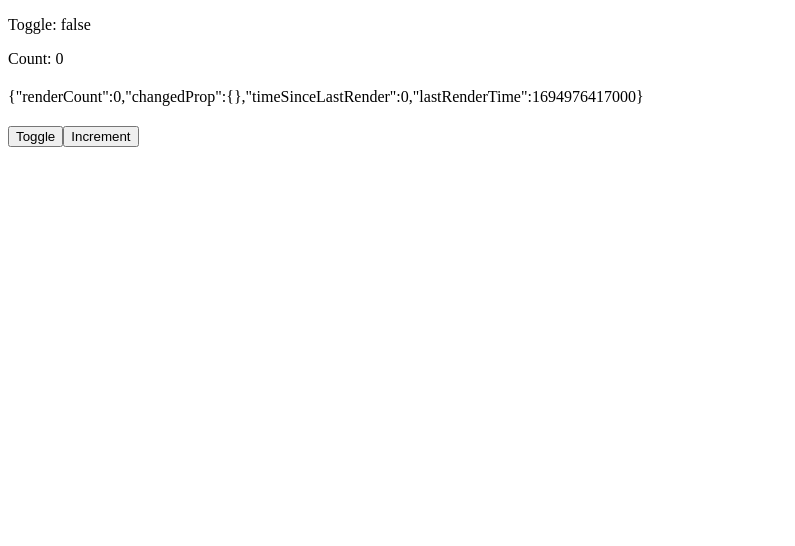
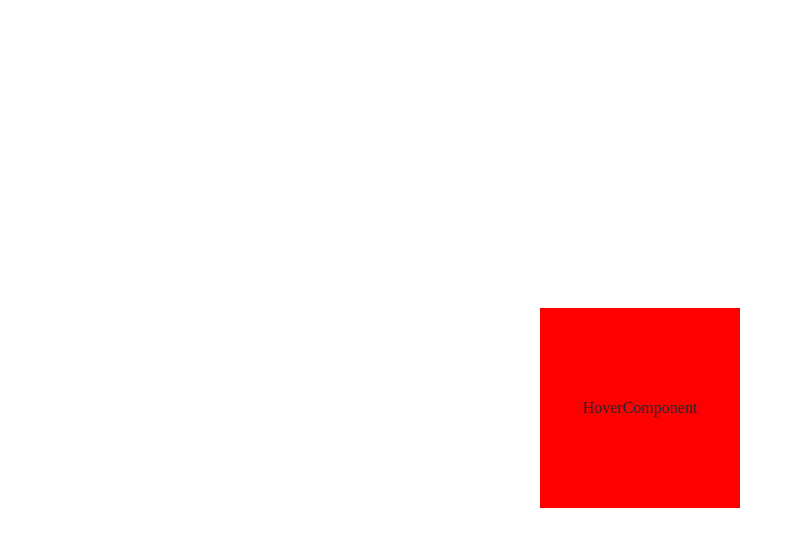
Before and after one commit to MOHI-UDDIN-AKBAR/React-Custom-Hooks, a React (Create React App) app: page / in a window 1280 px wide. Shown: the top 546 px of the page, without its empty margins (0-795 px from the left). Built offline with nearby package versions, Linux system fonts and the light colour scheme.

Commit message:
feat(hook-25): useHover

```diff
--- a/src/App.tsx
+++ b/src/App.tsx
@@ -20,9 +20,8 @@
 // import SizeComponent from "./useSize/SizeComponent";
 // import CookiesComponent from "./useCookies/CookiesComponent";
 // import OnlineComponent from "./useOnline/OnlineComponent";
-
-import DebugInfoComponent from "./useDebugInfo/DebugInfoComponent";
-
+// import DebugInfoComponent from "./useDebugInfo/DebugInfoComponent";
+import HoverComponent from "./useHover/HoverComponent";
 // import RenderCountComponent from "./useRenderCount/RenderCountComponent";
 
 const App = () => (
@@ -51,7 +50,8 @@ const App = () => (
     {/* <CookiesComponent /> */}
     {/* <OnlineComponent /> */}
     {/* <RenderCountComponent /> */}
-    <DebugInfoComponent />
+    {/* <DebugInfoComponent /> */}
+    <HoverComponent />
   </>
 );
 
--- /dev/null
+++ b/src/useHover/HoverComponent.tsx
@@ -0,0 +1,27 @@
+import React from "react";
+import useEventListener from "../useEventListener/useEventListener";
+import useHover from "./useHover";
+
+const HoverComponent = () => {
+  const elementRef = React.useRef<HTMLDivElement | null>(null);
+  const hover = useHover(elementRef);
+  return (
+    <div style={{ height: "100dvh", display: "grid", placeItems: "center" }}>
+      <div
+        ref={elementRef}
+        style={{
+          width: 200,
+          height: 200,
+          display: "grid",
+          placeItems: "center",
+          backgroundColor: hover ? "#1f2633" : "red",
+          color: hover ? "white" : "#1f2633",
+        }}
+      >
+        HoverComponent
+      </div>
+    </div>
+  );
+};
+
+export default HoverComponent;
--- /dev/null
+++ b/src/useHover/useHover.tsx
@@ -0,0 +1,39 @@
+import React from "react";
+
+const useHover = (
+  elementRef: React.MutableRefObject<HTMLDivElement | null>
+) => {
+  const [hover, setHover] = React.useState(false);
+
+  React.useEffect(() => {
+    const handleMouseOver = (e: MouseEvent) => {
+      if (!elementRef.current) return;
+      if (elementRef.current.contains(e.target as Node)) {
+        setHover(true);
+      }
+    };
+
+    const handleMouseLeave = (e: MouseEvent) => {
+      if (!elementRef.current) return;
+      if (elementRef.current.contains(e.target as Node)) {
+        setHover(false);
+      }
+    };
+
+    const element = elementRef.current;
+
+    if (element) {
+      element.addEventListener("mouseover", handleMouseOver);
+      element.addEventListener("mouseleave", handleMouseLeave);
+
+      return () => {
+        element.removeEventListener("mouseover", handleMouseOver);
+        element.removeEventListener("mouseleave", handleMouseLeave);
+      };
+    }
+  }, [elementRef]);
+
+  return hover;
+};
+
+export default useHover;
```
